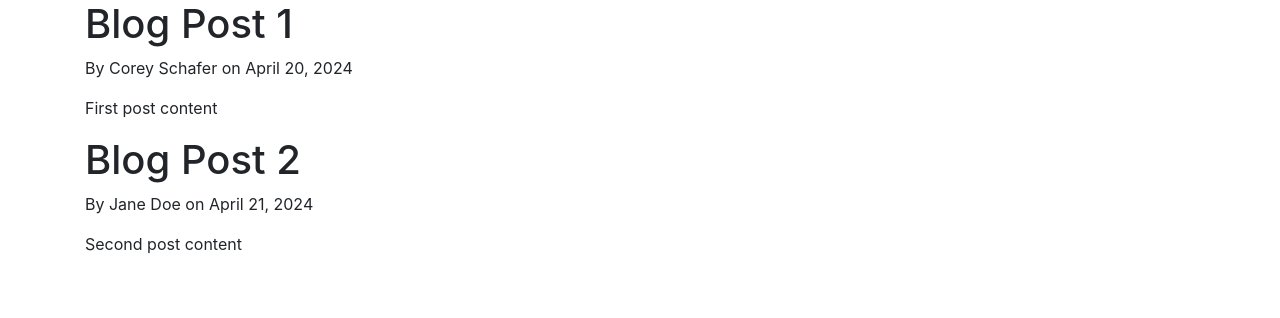
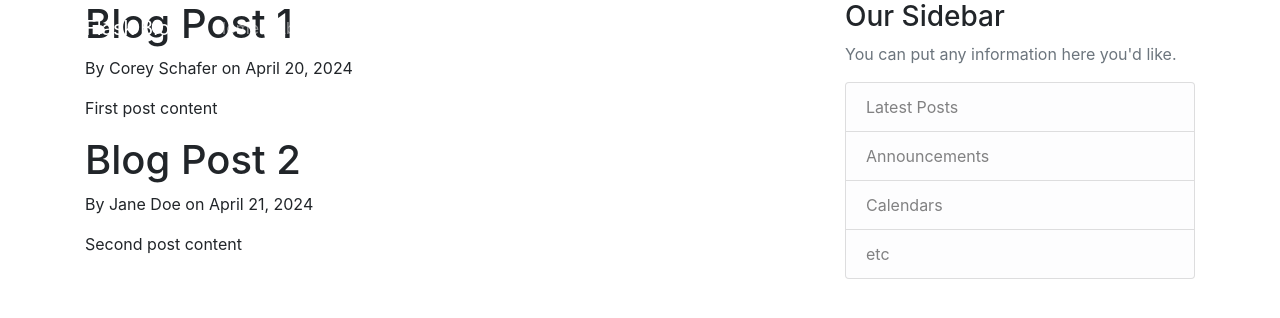
Before and after one commit to smihaylov69/Flask-API, a Flask app: page / in a window 1280 px wide. Shown: the top 318 px of the page. Run offline with Flask 3, Linux system fonts and the light colour scheme.

Commit message:
Working on the nav bar

```diff
--- a/templates/layout.html
+++ b/templates/layout.html
@@ -14,9 +14,47 @@
         {% endif %}
     </head>
 <body>
-    <div class="container">
-        {% block content%}{% endblock content%}
-    </div>
+    <header class="site-header">
+        <nav class="navbar navbar-expand-md navbar-dark bg-steel fixed-top">
+          <div class="container">
+            <a class="navbar-brand mr-4" href="/">Flask Blog</a>
+            <button class="navbar-toggler" type="button" data-toggle="collapse" data-target="#navbarToggle" aria-controls="navbarToggle" aria-expanded="false" aria-label="Toggle navigation">
+              <span class="navbar-toggler-icon"></span>
+            </button>
+            <div class="collapse navbar-collapse" id="navbarToggle">
+              <div class="navbar-nav mr-auto">
+                <a class="nav-item nav-link" href="/">Home</a>
+                <a class="nav-item nav-link" href="/about">About</a>
+              </div>
+              <!-- Navbar Right Side -->
+              <div class="navbar-nav">
+                <a class="nav-item nav-link" href="/login">Login</a>
+                <a class="nav-item nav-link" href="/register">Register</a>
+              </div>
+            </div>
+          </div>
+        </nav>
+      </header>
+      <main role="main" class="container">
+        <div class="row">
+          <div class="col-md-8">
+            {% block content %}{% endblock %}
+          </div>
+          <div class="col-md-4">
+            <div class="content-section">
+              <h3>Our Sidebar</h3>
+              <p class='text-muted'>You can put any information here you'd like.
+                <ul class="list-group">
+                  <li class="list-group-item list-group-item-light">Latest Posts</li>
+                  <li class="list-group-item list-group-item-light">Announcements</li>
+                  <li class="list-group-item list-group-item-light">Calendars</li>
+                  <li class="list-group-item list-group-item-light">etc</li>
+                </ul>
+              </p>
+            </div>
+          </div>
+        </div>
+      </main>
 
     <!-- Optional JavaScript -->
     <!-- jQuery first, then Popper.js, then Bootstrap JS -->
```
